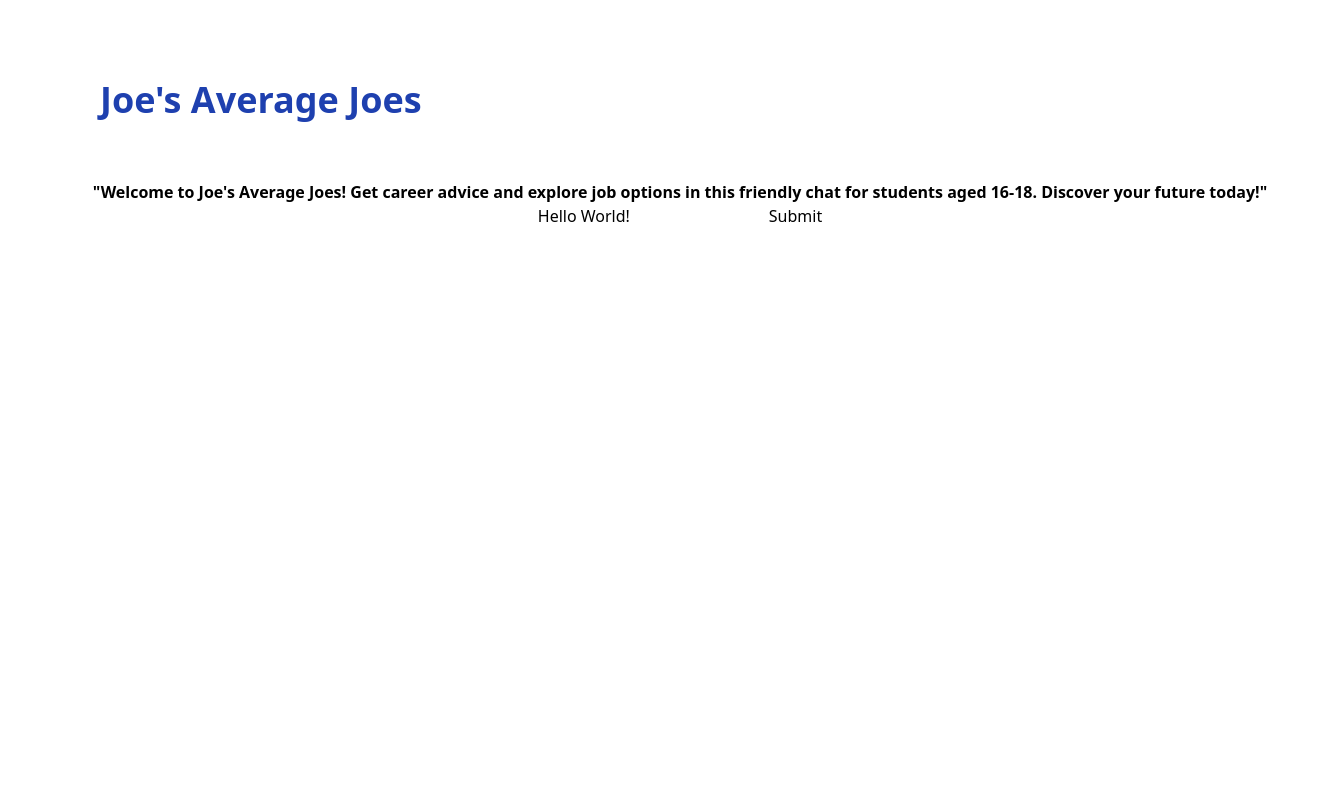
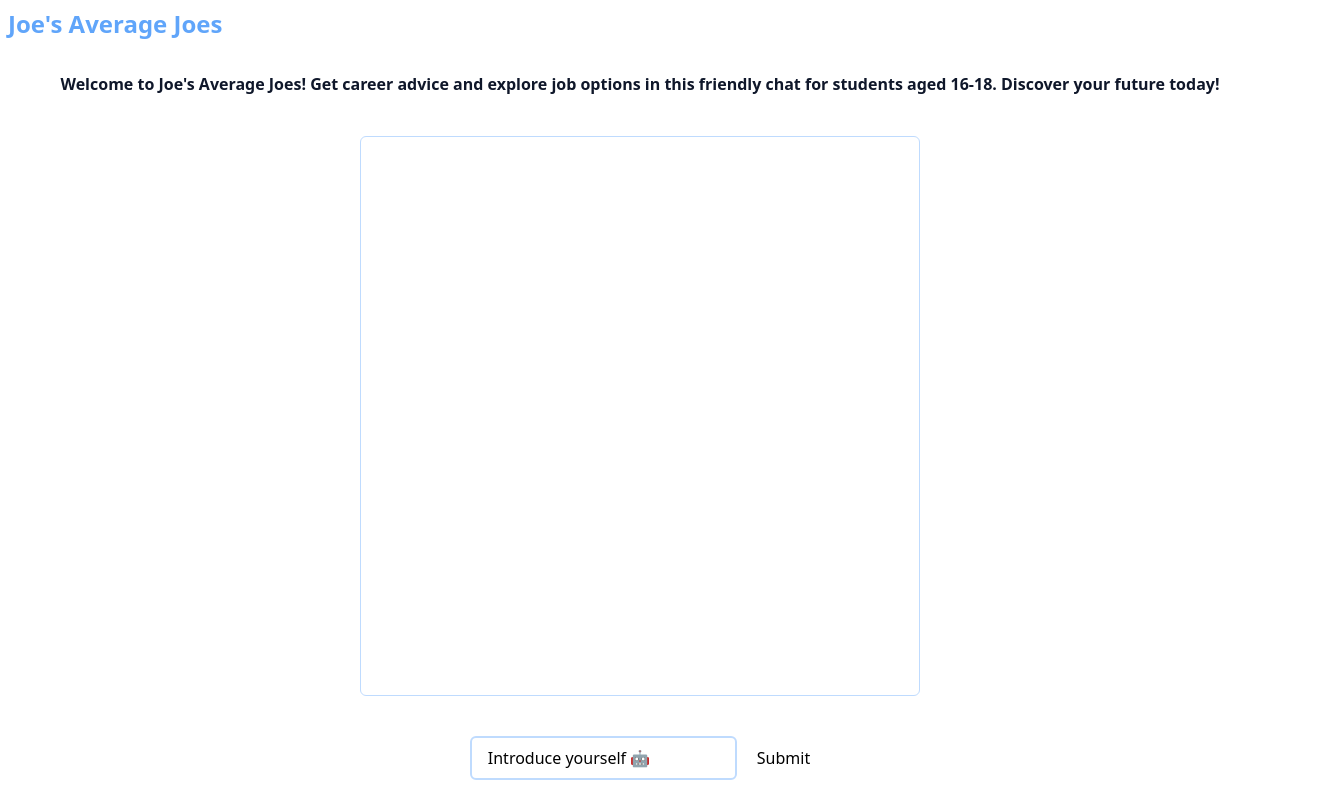
Before and after one commit to AparnaAbbina/averagejoe, a React (Create React App) app: page / in a window 1280 px wide. Shown: the whole page, 1340 px wide, since content can reach past the window. Built offline with nearby package versions, Linux system fonts and the light colour scheme.

Commit message:
Added the ability to save responses and completed styling

```diff
--- a/package.json
+++ b/package.json
@@ -9,7 +9,7 @@
     "dotenv": "^16.4.5",
     "react": "^18.3.1",
     "react-dom": "^18.3.1",
-    "react-scripts": "5.0.1",
+    "react-scripts": "^5.0.1",
     "web-vitals": "^4.2.3"
   },
   "scripts": {
--- a/src/App.jsx
+++ b/src/App.jsx
@@ -1,39 +1,59 @@
 import askQuestion from "./lib/fetch";
-import { useState } from "react";
+import { useState, useEffect, useRef } from "react";
 
 function App() {
-	const [inputVal, setInputVal] = useState("Hello World!");
+	const [inputVal, setInputVal] = useState("Introduce yourself 🤖");
 	const [memory, setMemory] = useState("");
+	const memoryRef = useRef(null);
 
 	async function dataset() {
 		const response = await askQuestion(inputVal);
-		// console.log(response.choices[0].message.content);
-		setMemory(inputVal + response.choices[0].message.content);
+		const newMemory = response
+			? `Hey ${inputVal}!\nApologies, I can't respond right now. Please try again later.`
+			: inputVal + response.choices[0].message.content;
+
+		setMemory((prevMemory) => `${prevMemory}\n${newMemory}\n`);
 	}
 
+	useEffect(() => {
+		if (memoryRef.current) {
+			memoryRef.current.scrollTop = memoryRef.current.scrollHeight;
+		}
+	}, [memory]);
+
+	const welcomeMessage =
+		"Welcome to Joe's Average Joes! Get career advice and explore job options in this friendly chat for students aged 16-18. Discover your future today!";
+
 	return (
-		<main className="w-full text-center m-10">
-			<div className="w-full flex p-10 m-5">
-				<h1 className="font-extrabold text-left text-4xl text-blue-800">
-					Joe's Average Joes
-				</h1>
-			</div>
-			<div>
-				<h2 className="font-bold">
-					"Welcome to Joe's Average Joes! Get career advice and explore job
-					options in this friendly chat for students aged 16-18. Discover your
-					future today!"
-				</h2>
-			</div>
-			<p>{memory}</p>
+		<main className="w-screen h-screen grid grid-rows-auto-1fr gap-2">
+			<nav className="w-full h-fit p-2 text-blue-400 font-bold text-2xl">
+				<h1>Joe's Average Joes</h1>
+			</nav>
+			<section className="w-full p-4 flex flex-col gap-2 items-center">
+				<p className="font-bold text-slate-900 w-full text-center">
+					{welcomeMessage}
+				</p>
+				<br />
+				<p
+					ref={memoryRef}
+					className="w-full md:w-[35em] rounded-md h-[35em] whitespace-pre-line overflow-y-auto border border-blue-200 p-4"
+				>
+					{memory}
+				</p>
+				<br />
+				<section className="flex flex-row gap-5 justify-center">
 					<input
 						type="text"
 						value={inputVal}
 						onChange={(e) => setInputVal(e.target.value)}
+						onFocus={(e) => e.target.select()}
+						className="border-blue-200 px-4 py-2 border-2 rounded-md"
 					/>
 					<button type="button" onClick={() => dataset()}>
 						Submit
 					</button>
+				</section>
+			</section>
 		</main>
 	);
 }
--- a/src/lib/fetch.js
+++ b/src/lib/fetch.js
@@ -1,5 +1,4 @@
 async function askQuestion(question) {
-	console.log(process.env.REACT_APP_API_KEY);
 	const url = "https://api.openai.com/v1/chat/completions";
 	const headers = {
 		Authorization: "Bearer " + process.env.REACT_APP_API_KEY,
--- a/tailwind.config.js
+++ b/tailwind.config.js
@@ -5,7 +5,11 @@ module.exports = {
 		"./public/index.html", // Include any other directories or files
 	],
 	theme: {
-		extend: {},
+		extend: {
+			gridTemplateRows: {
+				"auto-1fr": "auto 1fr",
+			},
+		},
 	},
 	plugins: [],
 };
```
Also changed, not shown: 2 other files (tests, documents, lock files or other folders). Lines whose indentation alone changed are shown as unchanged.
